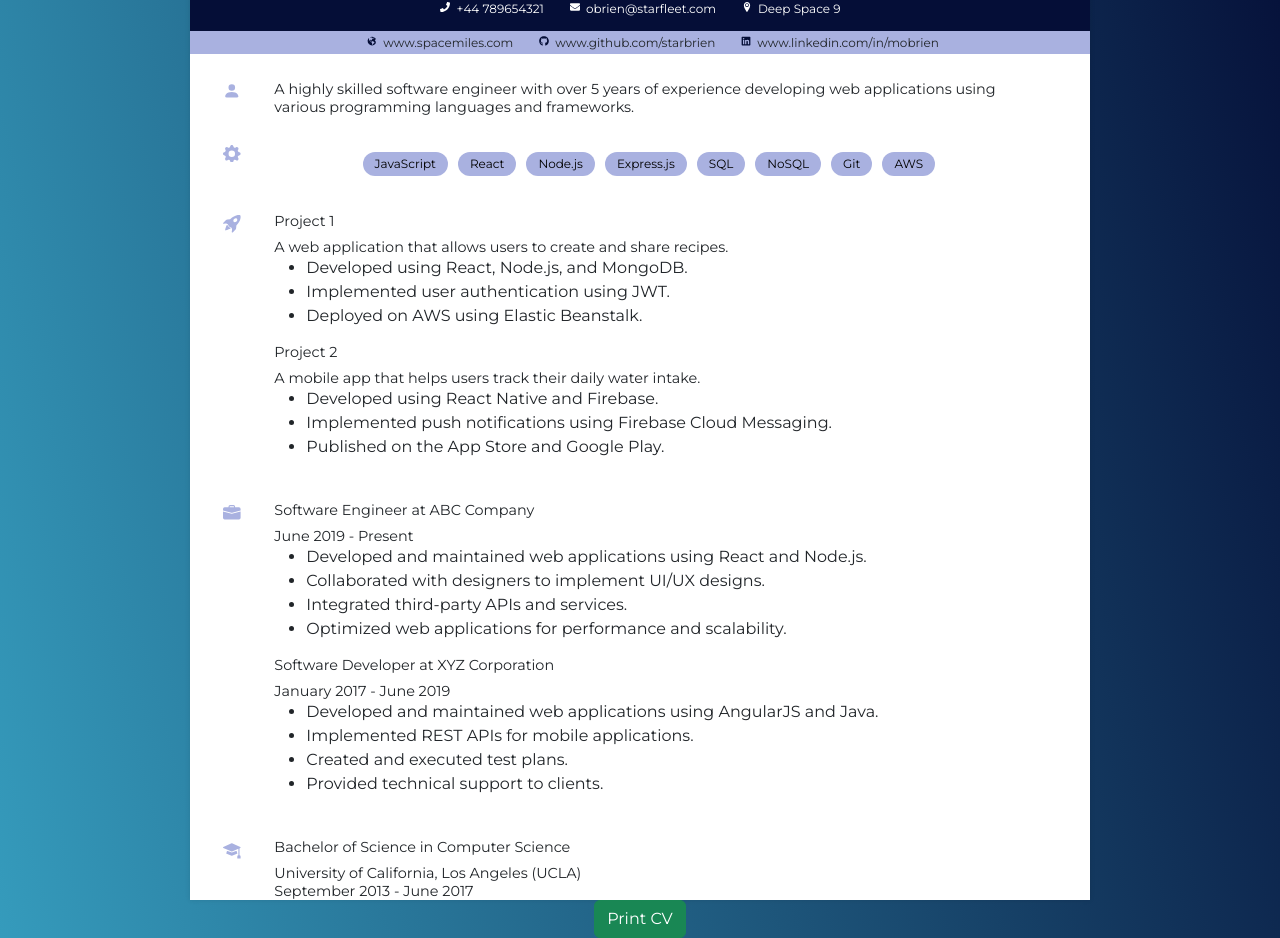
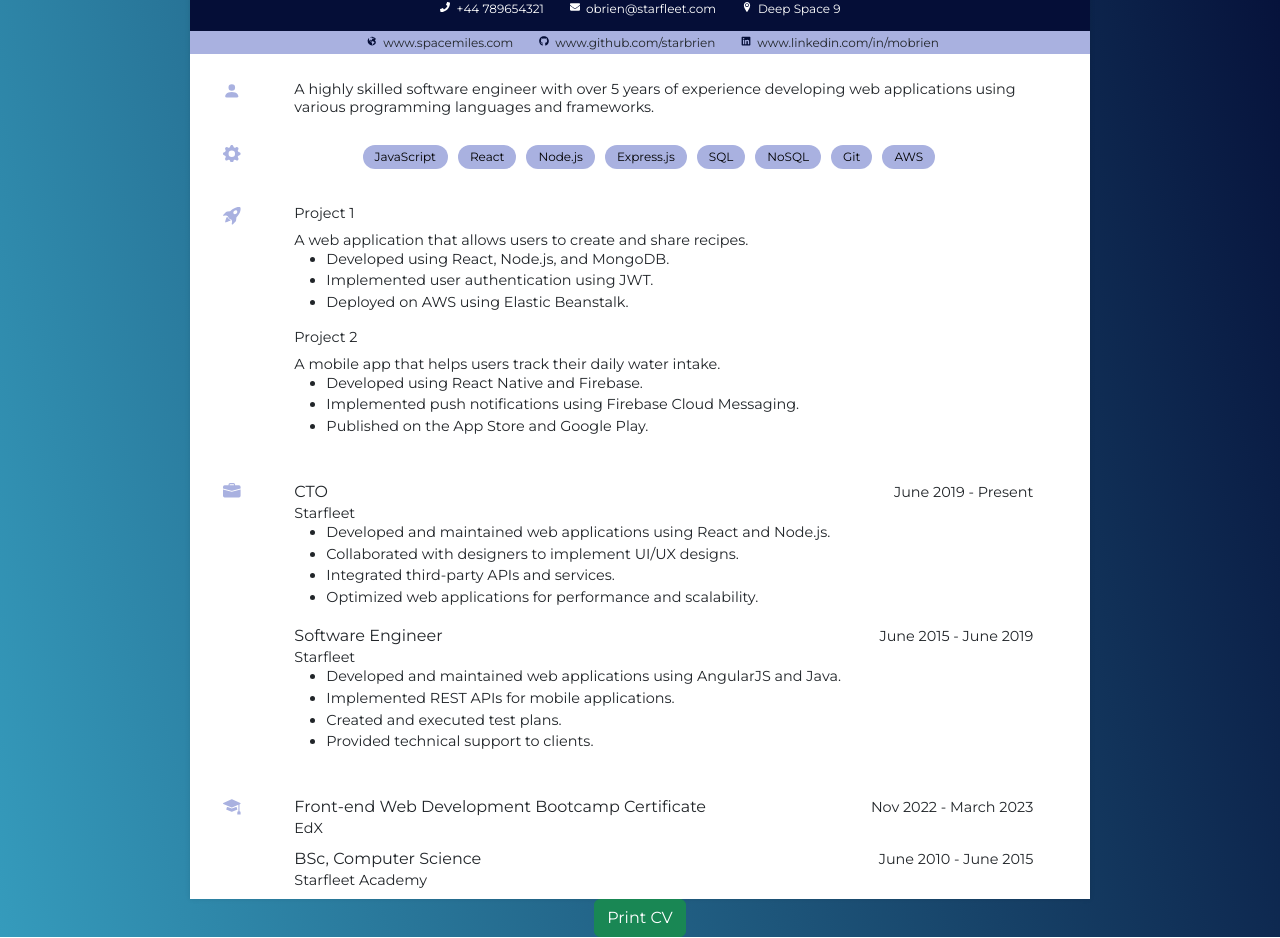
Before and after one commit to maijako/CV-generator, a React (Create React App) app: page /preview in a window 1280 px wide. Shown: the part 191-1129 px from the top of the page. Built offline with nearby package versions, Linux system fonts and the light colour scheme; a web font is replaced by a local one; what @react-pdf/renderer would draw is missing.

Commit message:
style education and job sections

```diff
--- a/src/cv_designs/designOne/CvOne.css
+++ b/src/cv_designs/designOne/CvOne.css
@@ -104,16 +104,29 @@ h2 {
 
 .section-header {
   font-size: 1.1em;
-  font-weight: bold;
+  font-weight: bolder;
   text-align: center;
   width: 10%; /* Set the width of section-header to 10% of the parent container */
 }
 
-
+.section-content {
+  padding-left: 20px;
+  margin-top: 0.2cm;
+}
 .section-content,
 .section-skills {
-  margin-top: 0.2cm;
   width: 90%; /* Set the width of section-content to 90% of the parent container */
+}
+
+.job,
+.edu {
+  display: flex;
+  justify-content: space-between;
+  align-items: center;
+}
+
+.school {
+  padding-bottom: 10px;
 }
 
 /* playing with code */
@@ -154,7 +167,9 @@ h2 {
 }
 
 /* style the projects section */
-
+ul li {
+  font-size: 0.9em;
+}
 
 /* printing styles */
 @media print {
--- a/src/cv_designs/designOne/MainSectionOne.js
+++ b/src/cv_designs/designOne/MainSectionOne.js
@@ -81,8 +81,11 @@ function MainSectionOne() {
           <BsBriefcaseFill className="cv__icon" />
         </div>
         <div class="section-content">
-          <h2>Software Engineer at ABC Company</h2>
-          <p>June 2019 - Present</p>
+          <div className="job">CTO
+            <p className="dates">June 2019 - Present</p>
+          </div>
+
+          <p>Starfleet</p>
           <ul>
             <li>Developed and maintained web applications using React and Node.js.</li>
             <li>Collaborated with designers to implement UI/UX designs.</li>
@@ -90,8 +93,10 @@ function MainSectionOne() {
             <li>Optimized web applications for performance and scalability.</li>
           </ul>
 
-          <h2>Software Developer at XYZ Corporation</h2>
-          <p>January 2017 - June 2019</p>
+          <div className="job">Software Engineer
+            <p className="dates">June 2015 - June 2019</p>
+          </div>
+          <p>Starfleet</p>
           <ul>
             <li>Developed and maintained web applications using AngularJS and Java.</li>
             <li>Implemented REST APIs for mobile applications.</li>
@@ -103,15 +108,21 @@ function MainSectionOne() {
 
       <div class="section">
         <div className="section-header">
-      <BsFillMortarboardFill className="cv__icon"/>
+          <BsFillMortarboardFill className="cv__icon" />
         </div>
         <div class="section-content">
-          <h2>Bachelor of Science in Computer Science</h2>
-          <p>University of California, Los Angeles (UCLA)</p>
-          <p>September 2013 - June 2017</p>
+            <div className="edu">Front-end Web Development Bootcamp Certificate
+              <p className="edu__dates">Nov 2022 - March 2023</p>
+            </div>
+            <p className="school">EdX</p>
+
+
+          <div className="edu">BSc, Computer Science
+            <p className="edu__dates">June 2010 - June 2015</p>
+         </div>
+         <p className="school">Starfleet Academy</p>
         </div>
         </div>
-
     </>
   )
 }
```
Lines whose indentation alone changed are shown as unchanged.
